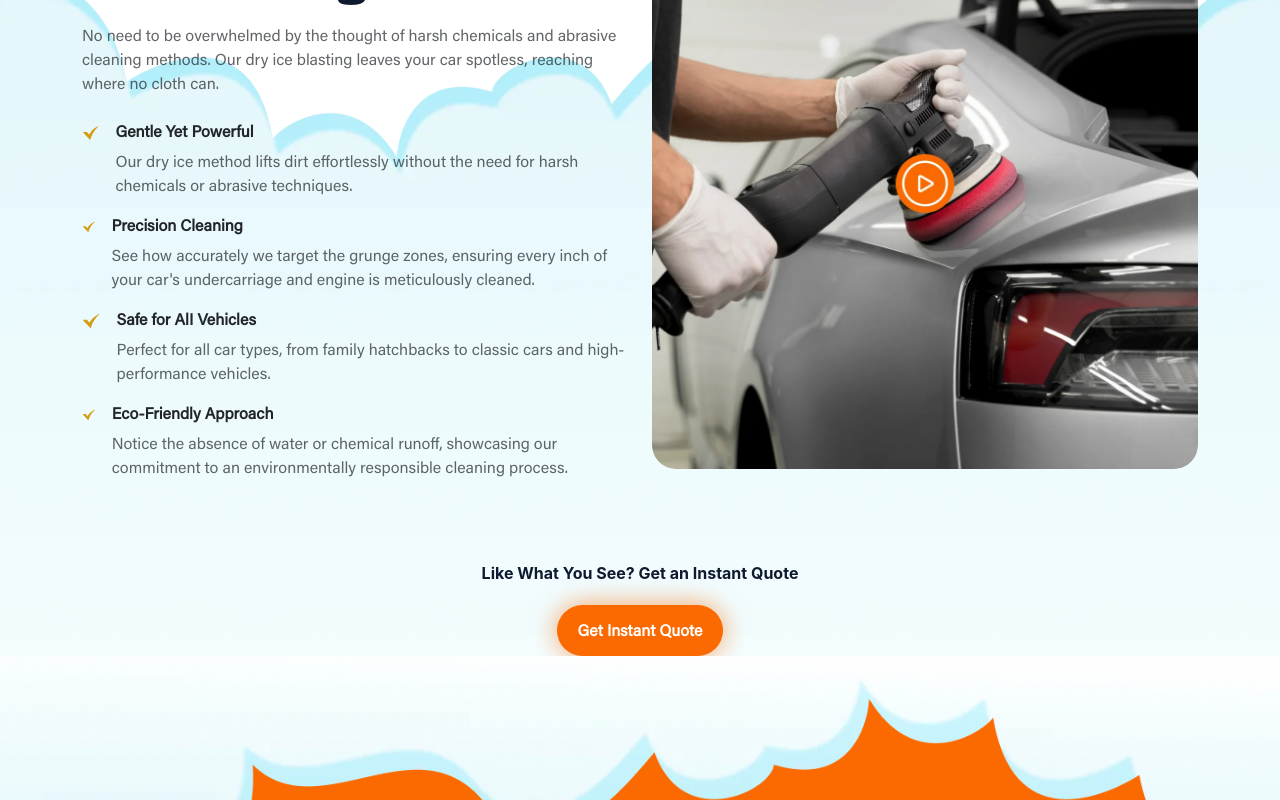
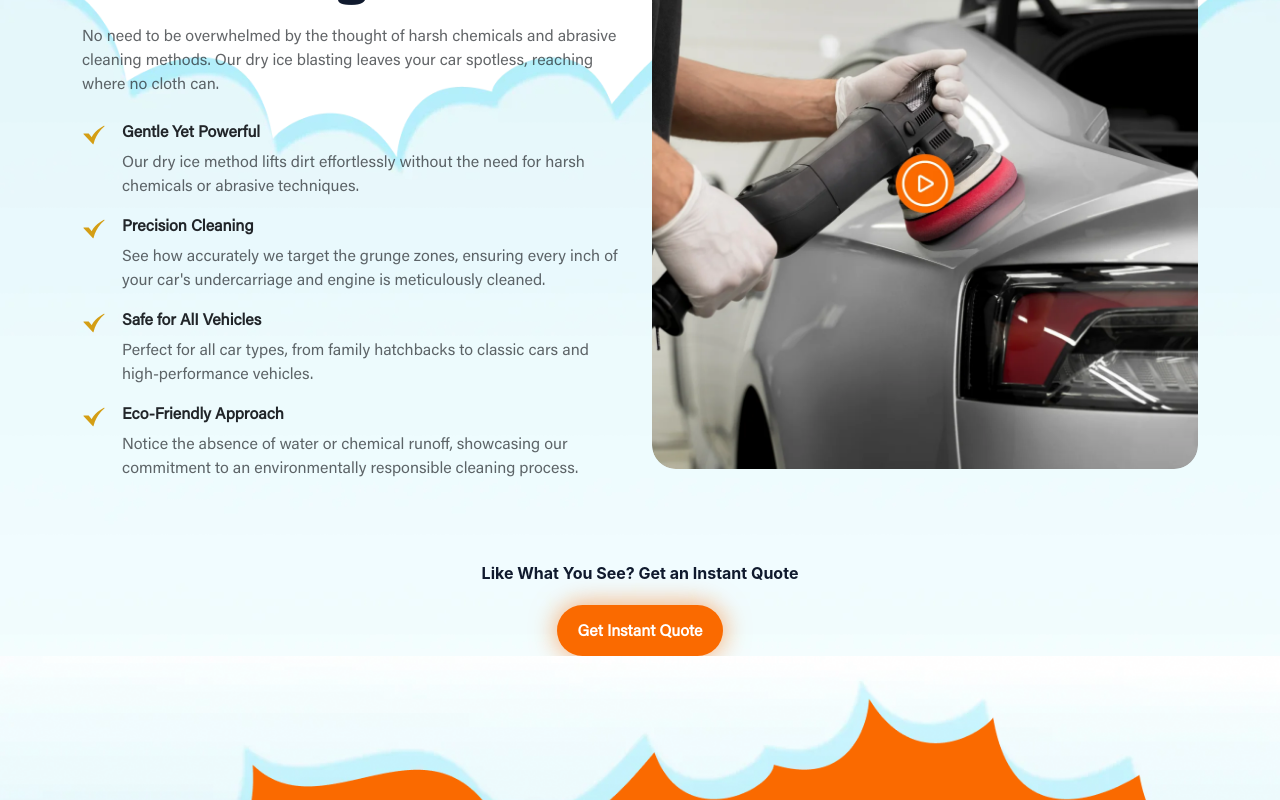
Before and after one commit to Rohit-Dhaka/Ice-Blast, a React (Create React App) app: page / in a window 1280 px wide. Shown: the part 1120-1920 px from the top of the page. Built offline with nearby package versions, Linux system fonts and the light colour scheme.

Commit message:
add icon width

```diff
--- a/src/App.css
+++ b/src/App.css
@@ -369,6 +369,7 @@
 
 .accordion-item {
   padding: 24px 30px;
+  /* background-color: red; */
   background-color: #F3F3F4;
   border: 1px solid #101A2E33;
   border-radius: 14px !important;
@@ -377,12 +378,12 @@
 .accordion-item:has(.accordion-collapse.show) {
   background-color: var(--blue) !important;
   color: white !important;
-  transition: all 100ms linear;
+  /* transition: all 0ms linear !important; */
 }
 
 .accordion-item:has(.accordion-collapse.show) .accordion-button {
   color: white;
-  transition: all 100ms linear;
+  /* transition: all 100ms linear; */
 }
 
 .accordion-button:focus {
@@ -456,9 +457,11 @@
   box-shadow: 0px 0px 20px 0px #0404045b;
 }
 
-.slider {
-  /* height: 435px; */
+.yesicon{
+  width: 24px;
+  height: 24px;
 }
+
 
 /* --------------------------slider */
 .gallery-slide {
--- a/src/components/Future.jsx
+++ b/src/components/Future.jsx
@@ -11,7 +11,9 @@ const Future = () => {
                         <h2 className='mb-0 fw-bold lh-57 fs-48 color-blue max-w-351 font-titlingGothic'>The Future of Car Cleaning</h2>
                         <h6 className='mb-0 pt-13  font-acumin  fw-normal fs-16 lh-24  opacity-70'>No need to be overwhelmed by the thought of harsh chemicals and abrasive cleaning methods. Our dry ice blasting leaves your car spotless, reaching where no cloth can.</h6>
                         <div className="d-flex gap-3 pt-24" >
-                            <Yesicon />
+                            <div className="yesicon">
+                                <Yesicon />
+                            </div>
                             <div className="d-flex flex-column">
                                 <h5 className='mb-0 font-acumin fw-bold fs-16 lh-24 blue-200 '>Gentle Yet Powerful</h5>
                                 <h6 className='font-acumin mb-0 fw-normal fs-16 lh-24  opacity-70 pt-6 blue-200'>Our dry ice method lifts dirt effortlessly without the need for harsh chemicals or abrasive techniques.</h6>
@@ -19,21 +21,27 @@ const Future = () => {
 
                         </div>
                         <div className="d-flex gap-3 pt-3">
-                            <Yesicon />
+                            <div className="yesicon">
+                                <Yesicon />
+                            </div>
                             <div className="d-flex flex-column">
                                 <h5 className='mb-0 font-acumin fw-bold fs-16 lh-24 blue-200 '>Precision Cleaning</h5>
                                 <h6 className='font-acumin mb-0 fw-normal fs-16 lh-24  opacity-70 pt-6 blue-200'>See how accurately we target the grunge zones, ensuring every inch of your car's undercarriage and engine is meticulously cleaned.</h6>
                             </div>
                         </div>
                         <div className="d-flex gap-3 pt-3">
-                            <Yesicon />
+                            <div className="yesicon">
+                                <Yesicon />
+                            </div>
                             <div className="d-flex flex-column">
                                 <h5 className='mb-0 font-acumin fw-bold fs-16 lh-24 blue-200 '>Safe for AlI Vehicles</h5>
                                 <h6 className='font-acumin mb-0 fw-normal fs-16 lh-24  opacity-70 pt-6 blue-200'>Perfect for all car types, from family hatchbacks to classic cars and high-performance vehicles.</h6>
                             </div>
                         </div>
                         <div className="d-flex gap-3 pt-3">
-                            <Yesicon />
+                            <div className="yesicon">
+                                <Yesicon />
+                            </div>
                             <div className="d-flex flex-column">
                                 <h5 className='mb-0 font-acumin fw-bold fs-16 lh-24 blue-200 '>Eco-Friendly Approach</h5>
                                 <h6 className='font-acumin mb-0 fw-normal fs-16 lh-24  opacity-70 pt-6 blue-200'>Notice the absence of water or chemical runoff, showcasing our commitment to an environmentally responsible cleaning process.</h6>
--- a/src/components/News.jsx
+++ b/src/components/News.jsx
@@ -5,6 +5,7 @@ import Card3 from '../assets/images/webp/card3.webp'
 import Yes from '../assets/images/svg/Yes.svg'
 import Emailicon from '../assets/images/webp/emailicon.webp'
 const News = () => {
+
     return (
         <section>
             <div className="mycontainer pt-50" id='blog'>
@@ -27,7 +28,7 @@ const News = () => {
                             <h6 className='mb-0 font-acumin  fw-bold fs-16 lh-24 pt-10 pl-10 pe-3'>What is Dry Ice Blasting? An In-Depth Guide tp Revolutionary Car Cleaning</h6>
                         </div>
                     </div>
-                    <div className="col-md-4 col-sm-6 col-12 pt-3 pt-md-0" data-aos="fade-up">
+                    <div className="col-md-4 col-sm-6 col-12 pt-3 pt-md-0 mx-auto" data-aos="fade-up">
                         <div className="mycard">
                             <img src={Card3} alt="card" className='w-100' />
                             <h5 className='mb-0  font-acumin  fw-semibold  opacity-80 fs-16 lh-24  pt-20 pl-10'>January 1st, 2024</h5>
@@ -48,9 +49,9 @@ const News = () => {
                         <input type="email" placeholder='Enter your email address ' className='   font-acumin fw-normal fs-16 lh-22 color-blue w-100 border-0 outline-none email-text' />
                         <button className='Subscribe-btn font-acumin fw-bold fs-16 lh-19 text-white   mt-sm-0 mt-2'>Subscribe</button>
                     </div>
-                    <div className="pt-20 d-flex gap-2 align-items-sm-center align-items-start">F
+                    <div className="pt-20 d-flex gap-2 align-items-sm-center align-items-start">
                         <div className="check-box d-flex ">
-                            <img src={Yes} alt="yes" className='w-100' />
+                            <img src={Yes} alt="yes" className='w-100  ' />
                         </div>
                         <h6 className='mb-0 font-acumin fw-normal fs-14 lh-14 text-white confirm yexicon' >I consent to receive emails & confirm I have read the <span className="fw-bold">privacy policy.</span></h6>
                     </div>
```
